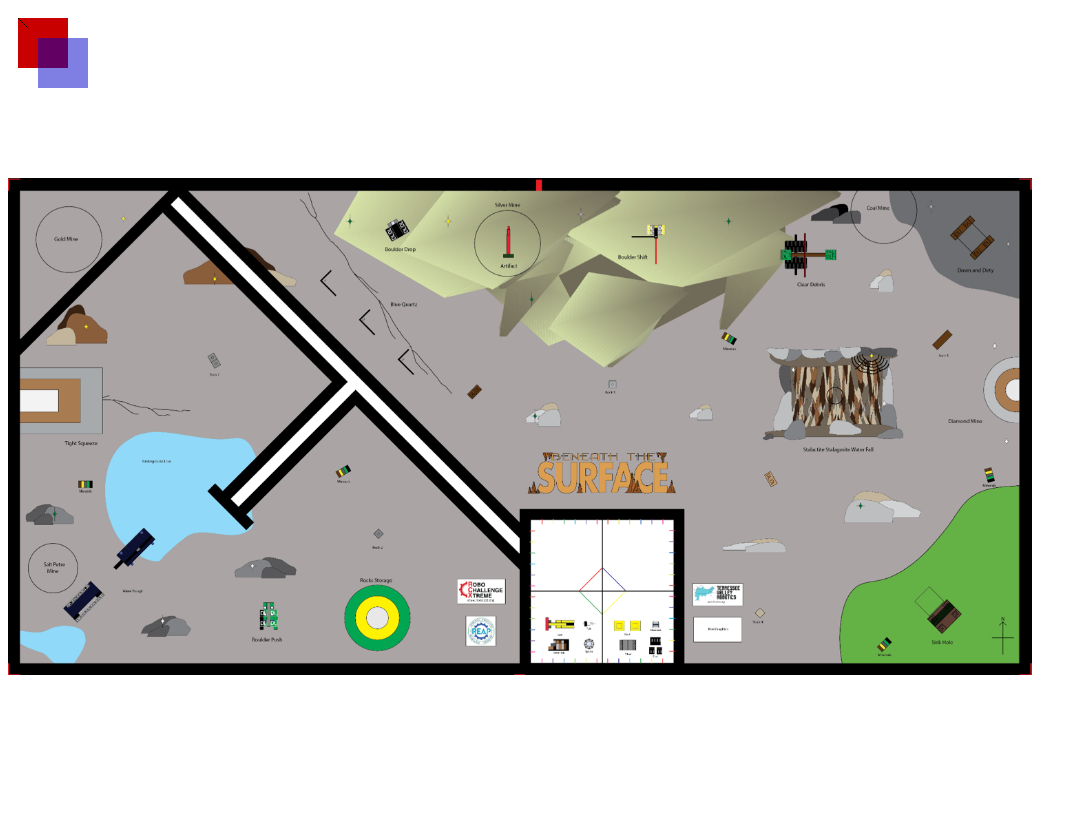
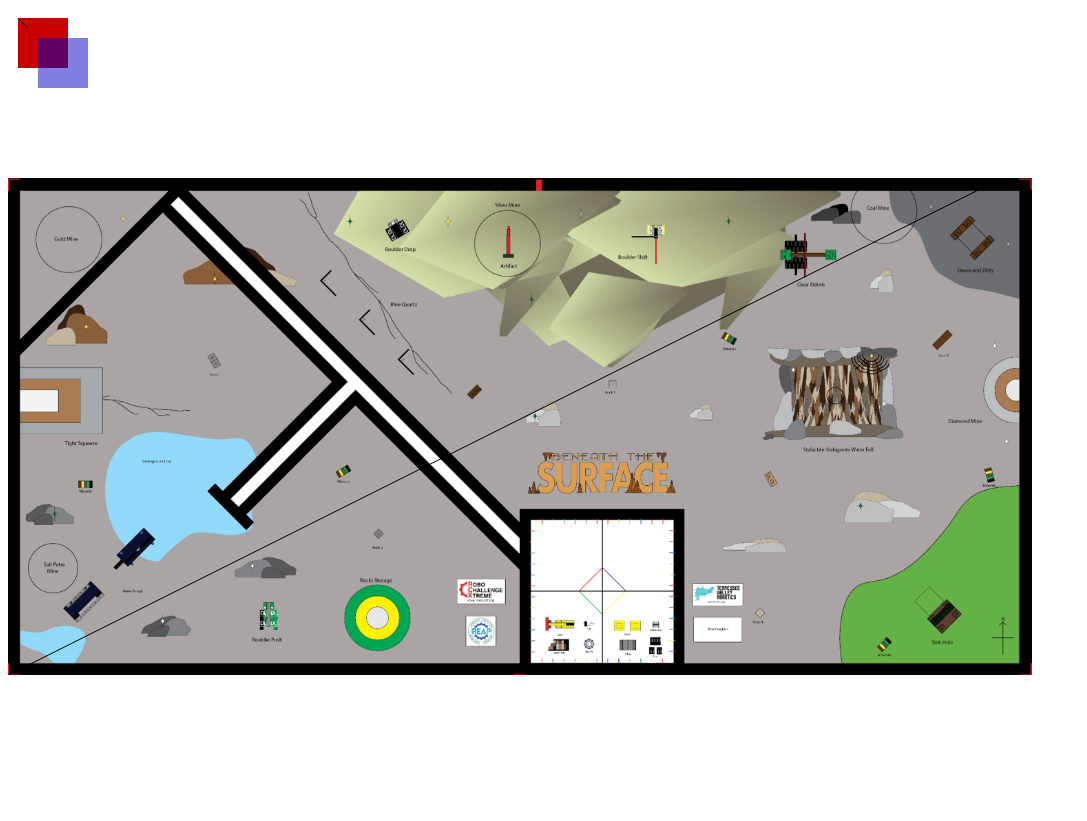
Before and after one commit to denommenator/NaviSim, a plain HTML site: page hello_drawing.html in a window 1280 px wide. Shown: the whole page, without its empty margins (0-1087 px from the left). After the commit the page ends 800 px from the top, so only its background shows below. Drawn offline with Linux system fonts and the light colour scheme.

Commit message:
Start drawing!

```diff
--- a/drawing_helper.js
+++ b/drawing_helper.js
@@ -1,19 +1,37 @@
 
 class DrawingHelper{
-    constructor(context)
+    constructor(context, height_pixels, cm_to_pixels)
     {
         this.context = context
+        this.cm_to_pixels = cm_to_pixels
+        this.height_pixels = height_pixels
+    }
+
+
+    worldToPixelSpace(p)
+    {
+        let ret = new Vec2(0, 0);
+        ret.x = this.cm_to_pixels * p.x
+        ret.y = this.height_pixels - this.cm_to_pixels * p.y
+        return ret
+    }
+
+    drawLinePixels(p_0_pixel, p_1_pixel)
+    {
+        this.context.save();
+        this.context.beginPath();
+        this.context.moveTo(p_0_pixel.x, p_0_pixel.y);
+        this.context.lineTo(p_1_pixel.x, p_1_pixel.y);
+        this.context.stroke();
+        this.context.restore();
+        // console.log(p_0_pixel.x, p_0_pixel.y)
+        // console.log(p_1_pixel.x, p_1_pixel.y)
+
     }
 
     drawLine(p_0, p_1)
     {
-        this.context.save();
-        this.context.beginPath();
-        this.context.moveTo(p_0.x, p_0.y);
-        this.context.lineTo(p_1.x, p_1.y);
-        this.context.stroke();
-        this.context.restore();
+        this.drawLinePixels(this.worldToPixelSpace(p_0), this.worldToPixelSpace(p_1))
     }
 
-
 }
--- a/hello_drawing.html
+++ b/hello_drawing.html
@@ -32,19 +32,23 @@
         const context = canvas2.getContext("2d")
 
         const width = (canvas2.width = 0.8 * window.innerWidth);
-        const height = (canvas2.height = 0.8 * window.innerHeight);
+        let height = (canvas2.height = 0.8 * window.innerHeight);
 
         //let scale =
         backround_mat.addEventListener("load", () => {
             let scale = width / backround_mat.naturalWidth
-            context.drawImage(backround_mat, 0, 0, backround_mat.naturalWidth, backround_mat.naturalHeight, 0, 0, width, scale * backround_mat.naturalHeight)
+            height = scale * backround_mat.naturalHeight
+            canvas2.height = height
+            context.drawImage(backround_mat, 0, 0, backround_mat.naturalWidth, backround_mat.naturalHeight, 0, 0, width, height)
+
+            let helper = new DrawingHelper(context, height, width / 800);
+            p_0 = new Vec2(0, 0);
+            p_1 = new Vec2(800, 400);
+
+            helper.drawLine(p_0, p_1)
         });
 
-        let helper = new DrawingHelper(context);
-        p_0 = new Vec2(10, 10);
-        p_1 = new Vec2(100, 150);
 
-        helper.drawLine(p_0, p_1)
 
     </script>
 </body>
```
